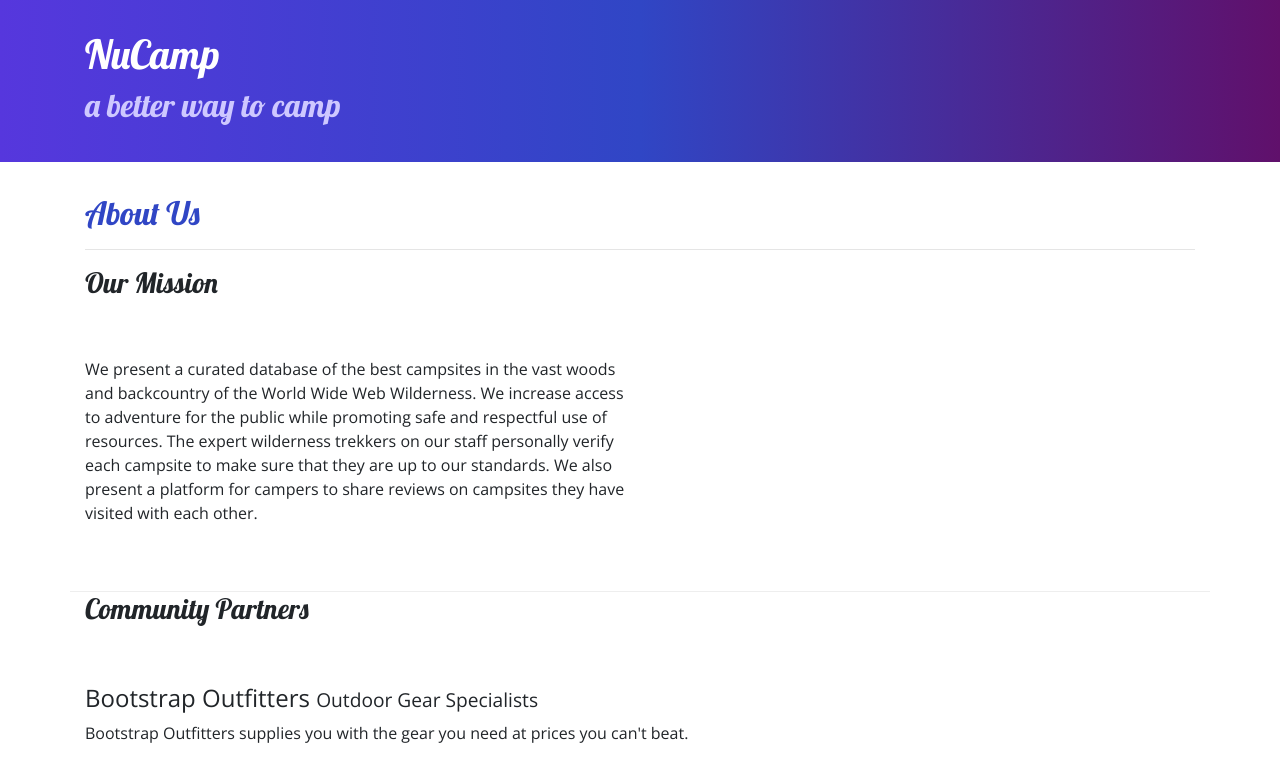
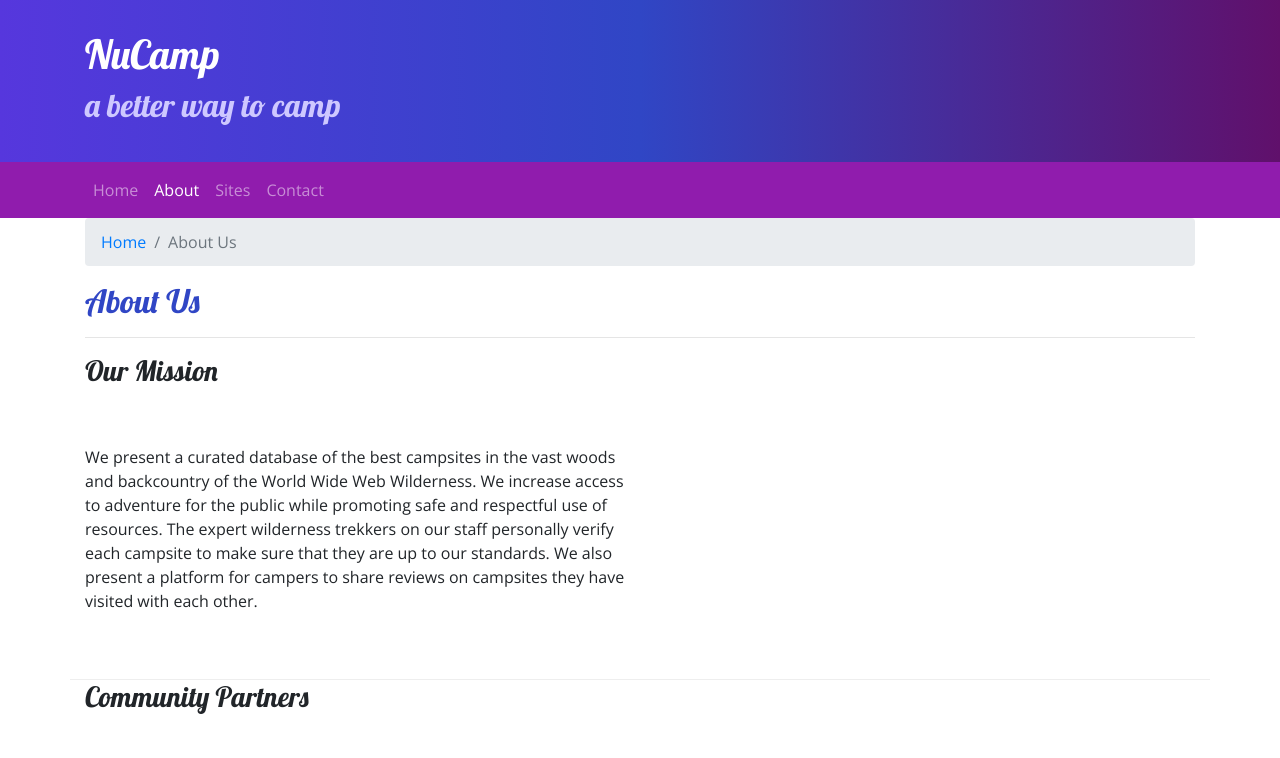
Before and after one commit to Kiki615/nucampsite-fall-2022, a website: page aboutus.html in a window 1280 px wide. Shown: the top 758 px of the page. Drawn offline with nearby package versions, Linux system fonts and the light colour scheme.

Commit message:
adding breadcrumbs

```diff
--- a/aboutus.html
+++ b/aboutus.html
@@ -29,9 +29,29 @@
         </div>
     </header>
 
+    <nav class="navbar navbar-expand-sm navbar-dark sticky-top">
+        <div class="container">
+            <button class="navbar-toggler ml-auto" type="button" data-toggle="collapse" data-target="#nucampNavbar">
+                <span class="navbar-toggler-icon"></span>
+            </button>
+            <div class="collapse navbar-collapse" id="nucampNavbar">
+                <ul class="navbar-nav">
+                    <li class="nav-item"><a class="nav-link" href="index.html">Home</a></li>
+                    <li class="nav-item active"><a class="nav-link" href="#">About</a></li>
+                    <li class="nav-item"><a class="nav-link" href="#">Sites</a></li>
+                    <li class="nav-item"><a class="nav-link" href="#">Contact</a></li>
+                </ul>
+            </div>
+        </div>
+    </nav>
+
     <div class="container">
         <div class="row">
             <div class="col">
+                <ol class="breadcrumb">
+                    <li class="breadcrumb-item"><a href="index.html">Home</a></li>
+                    <li class="breadcrumb-item active">About Us</li>
+                </ol>
                <h2>About Us</h2>
                <hr />
             </div>
--- a/css/styles.css
+++ b/css/styles.css
@@ -20,6 +20,7 @@ footer {
 }
 
 .jumbotron {
+    margin: 0;
     padding: 30px;
     background-image: linear-gradient(to right, #5637DD, #3046C5, #60106B);
     color: white;
@@ -30,3 +31,7 @@ footer {
     border-bottom: 1px ridge;
     min-height: 200px;
 }
+
+.navbar {
+    background-color: #901CAD;
+}
```
Also changed, not shown: index.html (+17 -1 lines).
